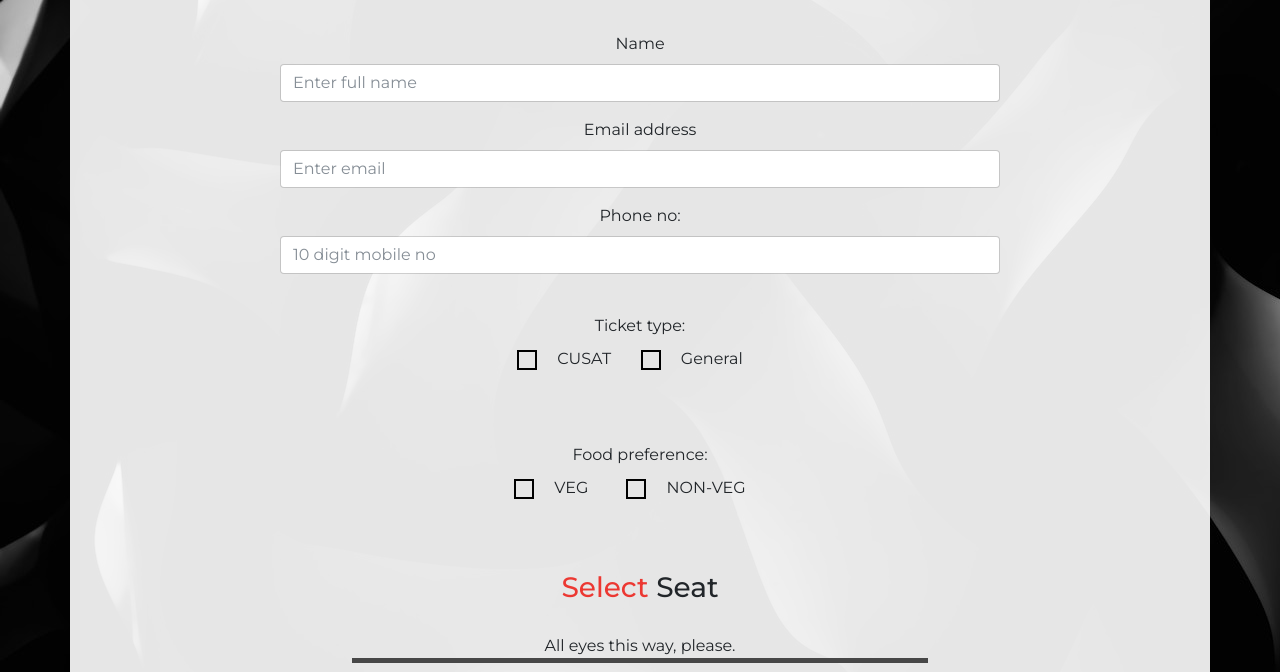
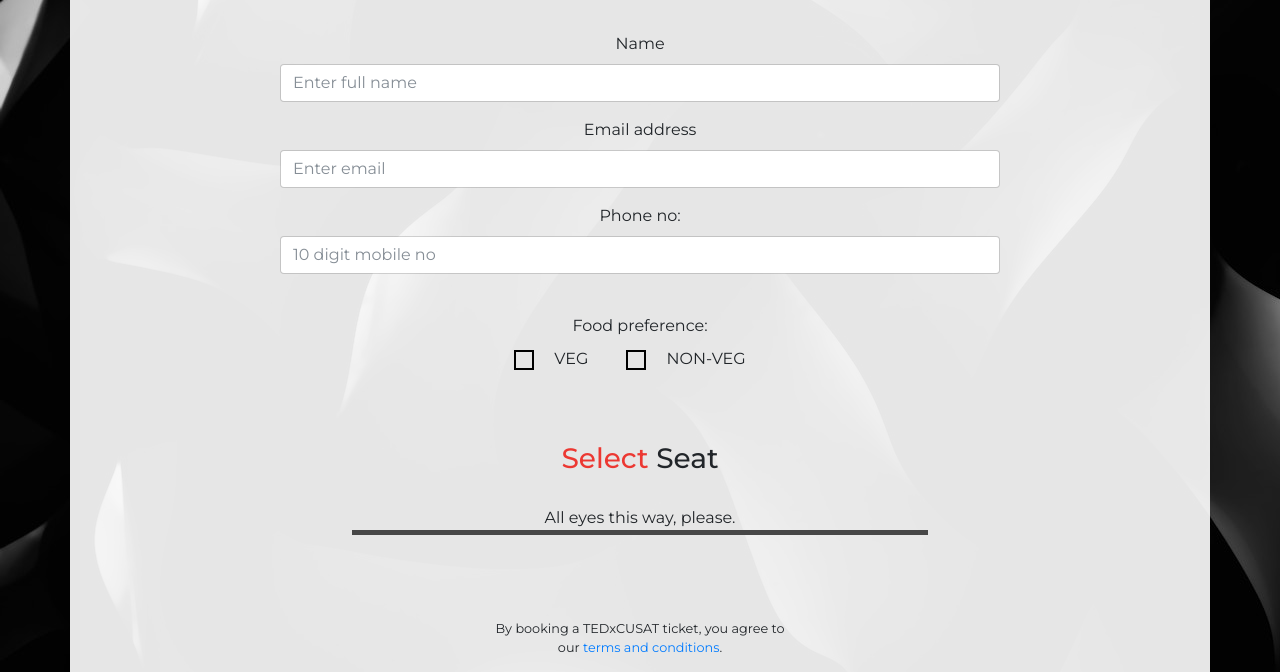
Before and after one commit to tedxcusat/TEDxCUSAT-2019, a website: page tickets.html in a window 1280 px wide. Shown: the part 128-800 px from the top of the page. Drawn offline with nearby package versions, Linux system fonts and the light colour scheme; no server answers.

Commit message:
No more cusat

```diff
--- a/tickets.html
+++ b/tickets.html
@@ -73,7 +73,8 @@
                         placeholder="10 digit mobile no" required>
                 </div>
                 <br>
-                <div class="form-group">
+                <input type="hidden" value="normal" name="type">
+                <!-- <div class="form-group">
                     <label>Ticket type:</label><br>
                     <div class="form-check form-check-inline">
                         <input class="form-check-input radio-s" type="radio" name="type" id="inlineRadio3" value="cusat"
@@ -87,7 +88,7 @@
                         <label class="form-check-label" for="inlineRadio4">General</label>
                     </div>
                 </div>
-                <br> <br>
+                <br> <br> -->
                 <div class="form-group">
                     <label>Food preference:</label><br>
                     <div class=" form-check form-check-inline">
```
